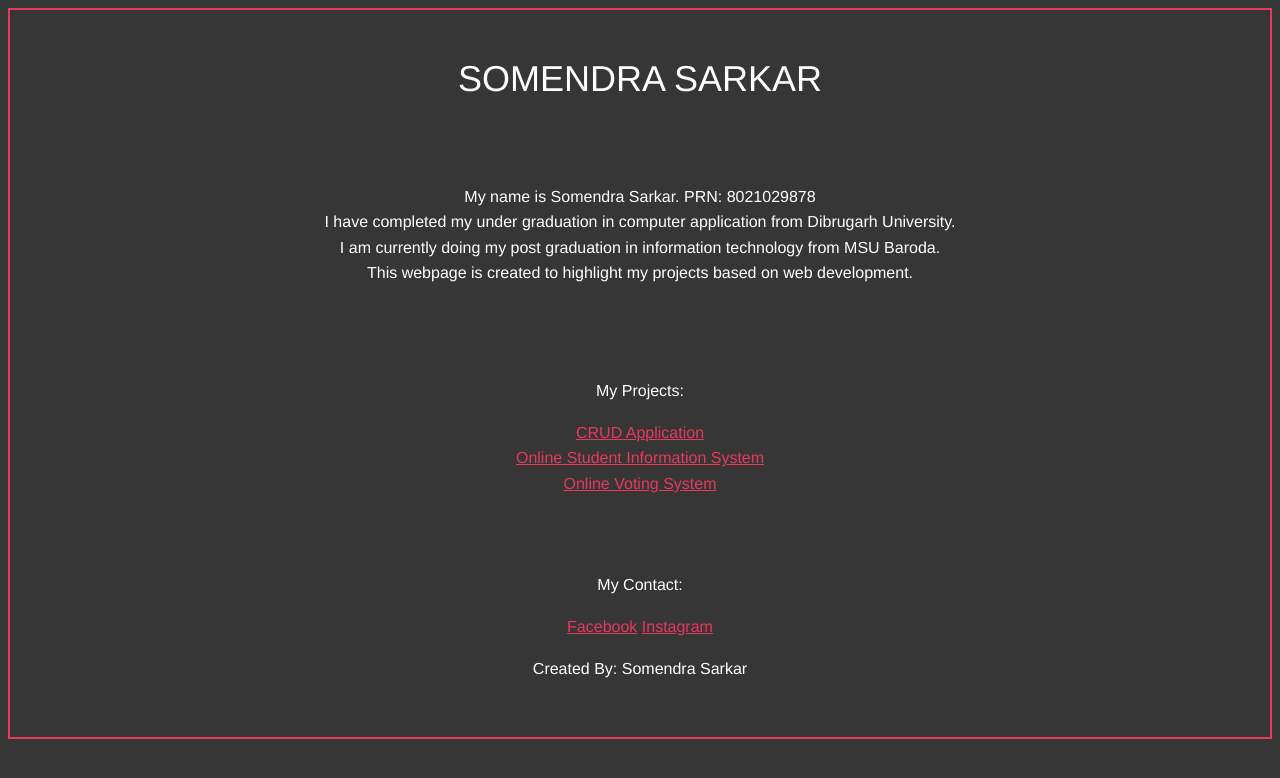
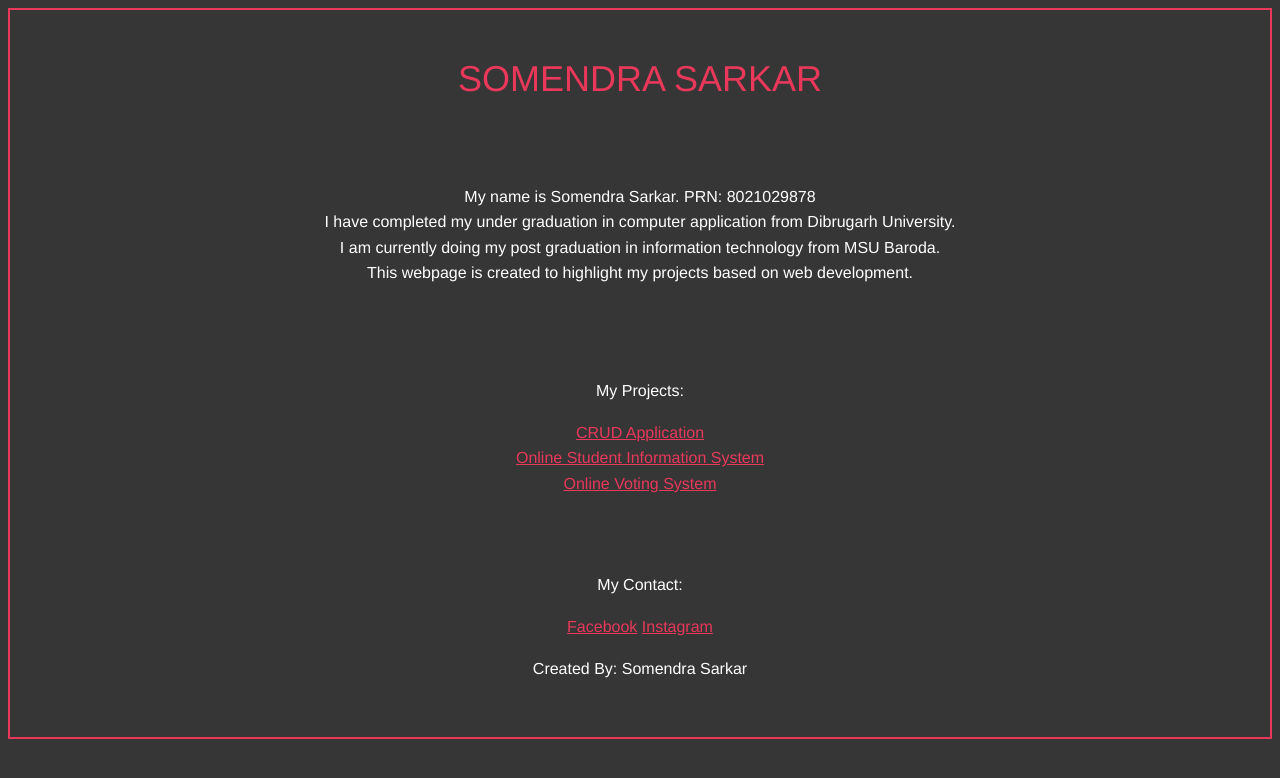
Before and after one commit to Somendra1499/somendra, a plain HTML site: page index.html in a window 1280 px wide. Drawn offline with Linux system fonts and the light colour scheme.

Commit message:
Update index.html

```diff
--- a/index.html
+++ b/index.html
@@ -15,6 +15,7 @@
                 line-height: 1.6;
             }
             .header{
+                color: #e9385a;
                 font-size: 36px;
                 padding: 20px;
                 margin: 20px;
```
